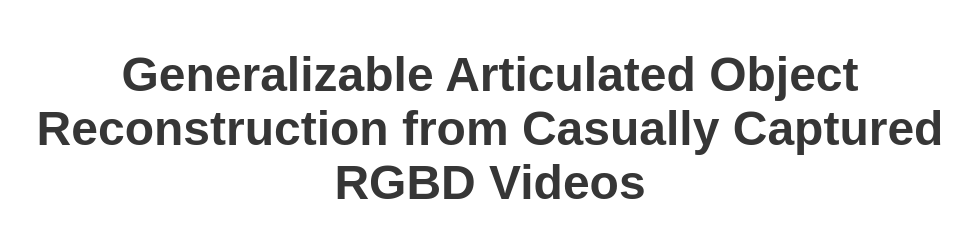
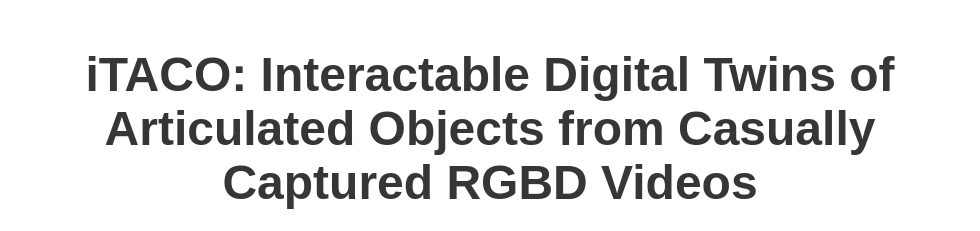
Before and after one commit to 3dlg-hcvc/video2articulation, a plain HTML site: page docs/index.html in a window 1280 px wide. Shown: the top 231 px of the page, without its empty margins (150-1130 px from the left). Drawn offline with nearby package versions, Linux system fonts and the light colour scheme; some icons are missing; a web font is replaced by a local one.

Commit message:
update website title

```diff
--- a/docs/index.html
+++ b/docs/index.html
@@ -87,7 +87,7 @@
     <div class="container is-max-desktop">
       <div class="columns is-centered">
         <div class="column has-text-centered">
-          <h1 class="title is-1 publication-title">Generalizable Articulated Object Reconstruction from Casually Captured RGBD Videos</h1>
+          <h1 class="title is-1 publication-title">iTACO: Interactable Digital Twins of Articulated Objects from Casually Captured RGBD Videos</h1>
           <div class="is-size-5 publication-authors">
             <span class="author-block">
               <a href="https://www.linkedin.com/in/weikun-peng-7731281b4/">Weikun Peng</a><sup>1</sup>,
```
Also changed, not shown: 1 other file.
